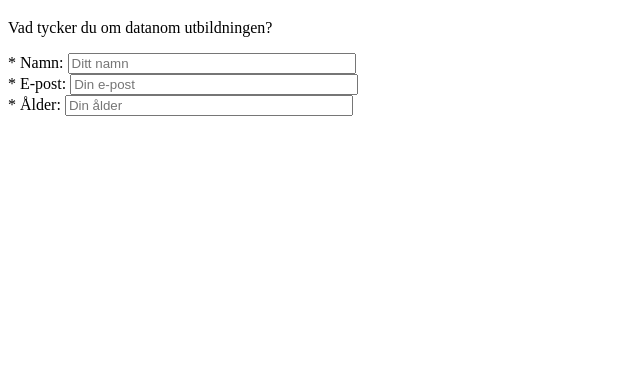
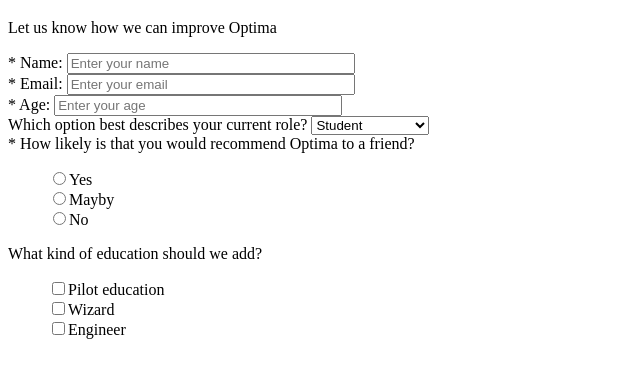
Before and after one commit to HannesDahl/FCC-Survey-Form, a plain HTML site: page index.html in a window 1280 px wide. Shown: the part 61-438 px from the top of the page, without its empty margins (0-640 px from the left). Drawn offline with Linux system fonts and the light colour scheme.

Commit message:
code version2

```diff
--- a/index.html
+++ b/index.html
@@ -9,22 +9,64 @@
 </head>
 <body>
     <header>
+
         <h1 id="title">Survey form</h1>
+
     </header>
+
     <section>
-    <p id="description">Vad tycker du om datanom utbildningen?</p>
+
+    <p id="description">Let us know how we can improve Optima</p>
+
     <form id="survey-form">
-        <label id="name-label">* Namn:</label>
-        <input type="text" id="name" placeholder="Ditt namn" class="input-field" required>
+
+        <label id="name-label">* Name:</label>
+
+        <input type="text" id="name" placeholder="Enter your name" class="input-field" class="right" required>
+
         <br>
-        <label id="email-label">* E-post:</label>
-        <input type="text" id="email" placeholder="Din e-post" class="input-field" required>
+
+        <label id="email-label">* Email:</label>
+
+        <input type="text" id="email" placeholder="Enter your email" class="input-field" class="right" required>
+
         <br>
-        <label id="number-label">* Ålder:</label>
-        <input type="number" id="number" placeholder="Din ålder" min="0" max="125" class="input-field" required>
+
+        <label id="number-label">* Age:</label>
+
+        <input type="number" id="number" placeholder="Enter your age" min="0" max="125" class="input-field" class="right" required>
+
         <br>
-        <label
-        <select name="" id=""></select>
+
+        <label>Which option best describes your current role?</label>
+
+        <select name="optimarole" id="dropdown" class="right">
+            <option value="0" disabled value>Select an option</option>
+            <option value="1">Student</option>
+            <option value="2">Teacher</option>
+            <option value="3">Staff</option>
+        </select>
+
+        <br>
+
+        <label class="left">* How likely is that you would recommend Optima to a friend?</label>
+
+        <ul style="list-style: none;" class="right">
+            <li><input name="radio-buttons" value="1" type="radio"<label>Yes</label></li>
+            <li><input name="radio-buttons" value="2" type="radio"<label>Mayby</label></li>
+            <li><input name="radio-buttons" value="3" type="radio"<label>No</label></li>
+        </ul>
+
+        <label class="left" for="preferences">What kind of education should we add?</label>
+
+        <ul style="list-style: none;" class="right">
+            <li><label><input value="1" type="checkbox">Pilot education</label></li>
+            <li><label><input value="2" type="checkbox">Wizard</label></li>
+            <li><label><input value="3" type="checkbox">Engineer</label></li>
+        </ul>
+
+    </form>
+
 </section>
     <script src="https://cdn.freecodecamp.org/testable-projects-fcc/v1/bundle.js"></script>
 </body>
--- a/style.css
+++ b/style.css
@@ -9,3 +9,7 @@
 .input-field {
     width: 280px;
 }
+
+.right {
+
+}
```
